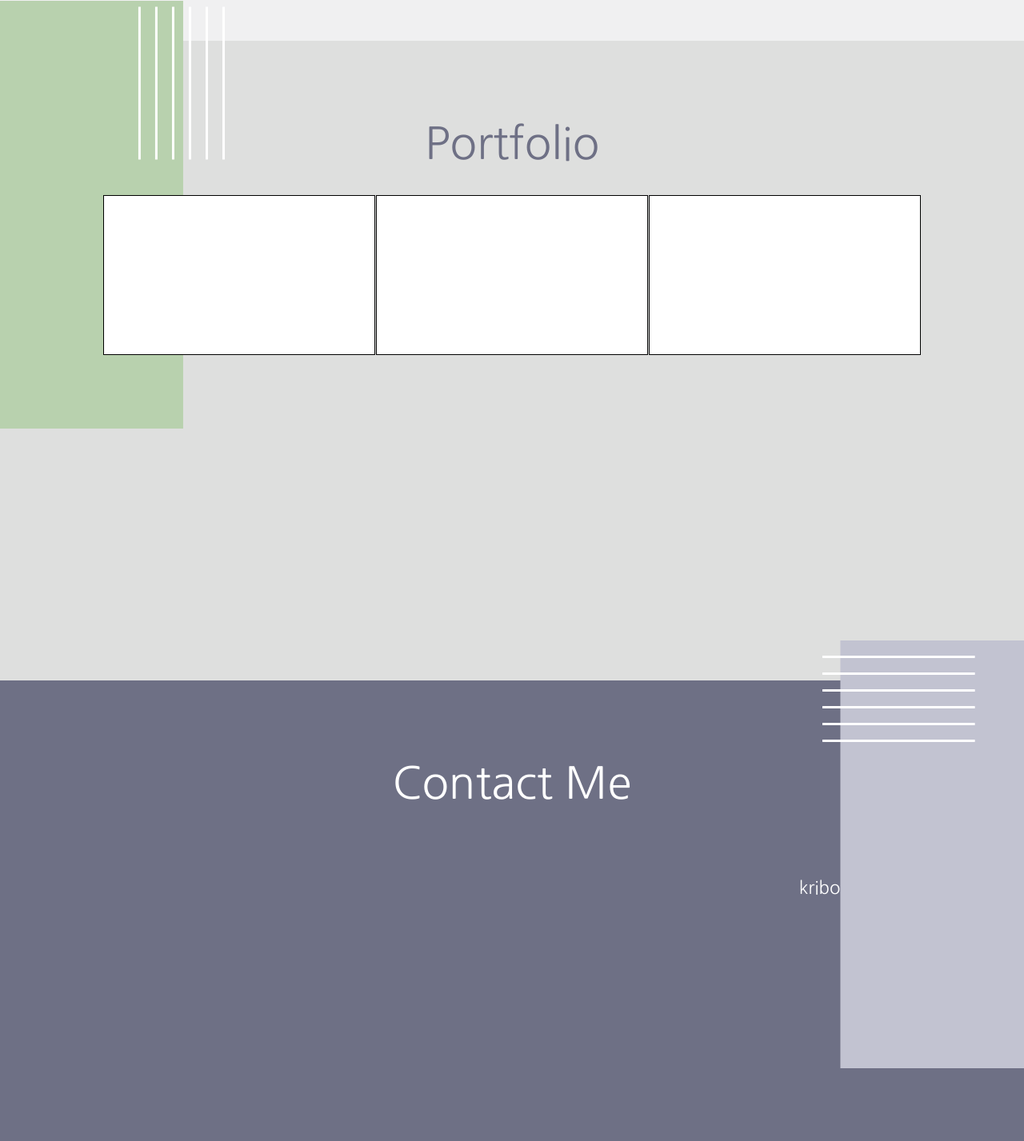
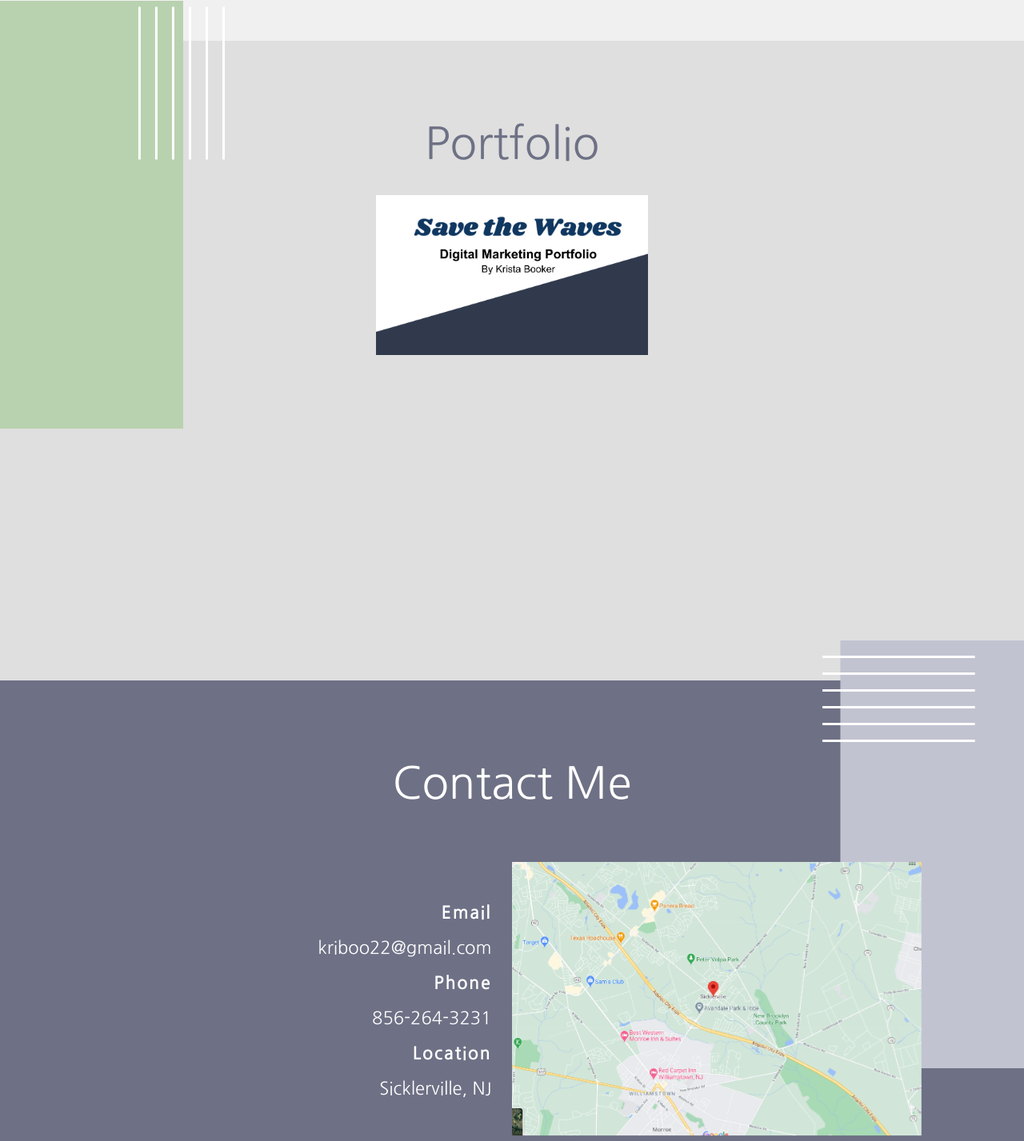
Before and after one commit to trevorphilbrick/Krista, a plain HTML site: page index.html in a window 1280 px wide. Shown: the part 813-2240 px from the top of the page at 80% size. Drawn offline with nearby package versions, Linux system fonts and the light colour scheme.

Commit message:
portfolio update

```diff
--- a/app.scss
+++ b/app.scss
@@ -142,6 +142,7 @@ body{
 
 .portfolio{
     width: 100%;
+    height: 100vh;
     padding: calc(30px + 4rem) 0 0 0 ;
     z-index: 10;
     background-color:$My-Color-Theme-6-hex ;
@@ -167,12 +168,33 @@ body{
             max-width: 340px;
             height: 200px;
             margin-bottom: 30px;
-            border: black 1px solid;
+            background:url("/Save the Waves/Krista Booker - Digitial Marketing Portfolio .png");
+            background-size: cover;
+            transition: 0.5s ease-in-out;
+
+            .carousel{
+                display: none;
+            }
+        }
+        .card:hover{
+            background:$My-Color-Theme-1-hex ;
+            overflow: hidden;
 
 
-            background: white;
 
-            &:first-of-type{
+            .carousel{
+
+                height: 200px;
+                display: flex ;
+                align-items: center;
+                animation: slideshow 20s linear  infinite ;
+
+
+
+                img{
+                    height: 180px;
+                    margin: 10px;
+                }
 
             }
         }
@@ -188,16 +210,17 @@ body{
 
     background-color: $My-Color-Theme-1-hex;
 
+    h3{
+        color: white;
+        font-weight: lighter;
+        padding-bottom: 30px;
+        font-size: 55px;
+        text-align: center;
+    }
 
     .contactContent{
 
-        h3{
-            color: white;
-            font-weight: lighter;
-            padding-bottom: 30px;
-            font-size: 55px;
-            text-align: center;
-        }
+
 
         p{
             color: white;
@@ -329,6 +352,8 @@ display: none;
             flex-wrap: wrap;
             padding: 0 10%;
             z-index: $My-Color-Theme-2-hex;
+
+            }
         }
         .decTwo{
             display: inline;
@@ -343,7 +368,26 @@ display: none;
 
     .contact{
         position: relative;
+        padding: 0 10%;
 
+        display: grid;
+        grid-template-columns: 1fr 1fr;
+        grid-template-rows: 1fr;
+
+    h3{
+        color: white;
+        font-weight: lighter;
+        padding: calc(30px + 4rem) 0 30px 0;
+        font-size: 55px;
+        text-align: center;
+
+        grid-area: 1/1/2/3;
+    }
+        .contactContent{
+        grid-area: 1/1/2/2;
+        align-self: center;
+
+        }
         .decOne{
             display: inline;
             z-index: 0;
@@ -353,8 +397,20 @@ display: none;
             right: 0;
         }
 
+        .contactImage{
+            display: block;
+            grid-area: 1/2/2/2;
+            align-self: center;
+            z-index: 2;
 
-    }
+            img{
+                max-width: 650px;
+                width: 100%;
+            }
+        }
+
+
+
 }
 
 
@@ -363,3 +419,8 @@ display: none;
 @media(min-width:1020px){
 
 }
+
+@keyframes slideshow{
+    0%{transform: translateX(0);}
+    100%{transform: translateX(-400%);}
+}
--- a/index.html
+++ b/index.html
@@ -63,9 +63,18 @@
     <section class="portfolio rellax" id="portfolio" data-rellax-speed="0">
         <h3>Portfolio</h3>
         <article class="cardSection">
-            <div class="card"></div>
-            <div class="card"></div>
-            <div class="card"></div>
+            <div class="card">
+
+                <div class="carousel">
+                    <img src="/Save the Waves/Krista Booker - Digitial Marketing Portfolio  (1).png" alt="">
+                    <img src="/Save the Waves/Krista Booker - Digitial Marketing Portfolio  (2).png" alt="">
+                    <img src="/Save the Waves/Krista Booker - Digitial Marketing Portfolio  (3).png" alt="">
+                    <img src="/Save the Waves/Krista Booker - Digitial Marketing Portfolio  (4).png" alt="">
+
+                </div>
+            </div>
+            <!-- <div class="card"></div>
+            <div class="card"></div> -->
         </article>
 
         <div class="decTwo rellax" data-rellax-speed="1.5">
@@ -73,8 +82,8 @@
         </div>
     </section>
     <section class="contact " id="contact">
+        <h3>Contact Me</h3>
         <article class="contactContent">
-            <h3>Contact Me</h3>
             <p class="descriptor">Email</p>
             <p>kriboo22@gmail.com</p>
             <p class="descriptor">Phone</p>
```
Also changed, not shown: app.css, 1 other file.
